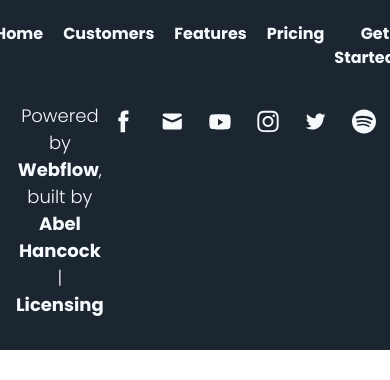
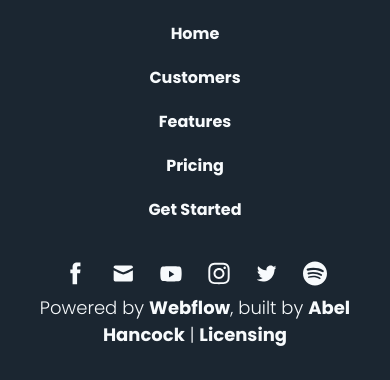
Before and after one commit to sagungt/growkit, a website: page dist/index.html in a window 390 px wide. Shown: the part 8525-8905 px from the top of the page. Before the commit the page ends 8875 px from the top, so only its background shows below. Drawn offline with Linux system fonts and the light colour scheme.

Commit message:
add responsive to footer section

```diff
--- a/dist/index.html
+++ b/dist/index.html
@@ -350,7 +350,7 @@
         <h2 class="text-whiteText italic font-extrabold text-[48px] leading-[22px] mb-[30px]">GrowKit</h2>
       </a>
 
-      <ul class="flex mb-4 text-whiteText">
+      <ul class="flex flex-col md:flex-row lg:flex-row gap-y-5 mb-4 text-whiteText">
         <li>
           <a class="px-2.5 py-3 font-bold" href="#">Home</a>
         </li>
@@ -368,11 +368,11 @@
         </li>
       </ul>
 
-      <div class="flex justify-between text-[18px] font-light text-whiteText w-full">
-        <div>
+      <div class="flex flex-col lg:flex-row justify-between text-[18px] font-light text-whiteText w-full items-center">
+        <div class="order-2 lg:order-1">
           <span>Powered by <span class="font-bold">Webflow</span>, built by <span class="font-bold">Abel Hancock</span> | <span class="font-bold">Licensing</span></span>
         </div>
-        <div class="flex gap-2">
+        <div class="flex gap-2 order-1 lg:order-2">
           <a href="#">
             <div class="w-10 h-10 flex items-center justify-center">
               <svg width="11" height="23" viewBox="0 0 11 23" fill="none" xmlns="http://www.w3.org/2000/svg">
```
